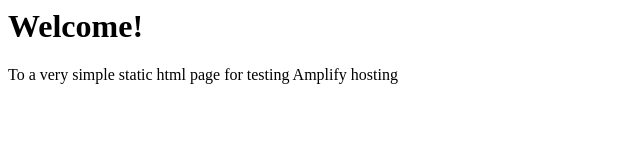
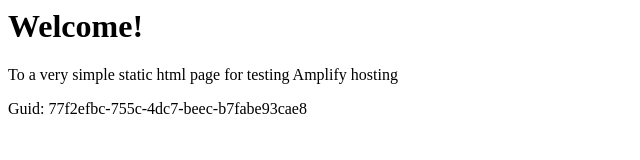
Before and after one commit to aws-aemilia-yul/Github-PR-Commit-Integration-Test-DoNotTouch-Gith-P5X5MO5I-v1-preprod-ca-central-1, a website: page src/index.html in a window 1280 px wide. Shown: the whole page, without its empty margins (0-640 px from the left). Drawn offline with Linux system fonts and the light colour scheme.

Commit message:
commit from integ tests

```diff
--- a/src/index.html
+++ b/src/index.html
@@ -1,3 +1,5 @@
+
+
 <html lang="en">
 
 <head>
@@ -10,6 +12,6 @@
 <body>
     <h1>Welcome!</h1>
     <p>To a very simple static html page for testing Amplify hosting</p>
-</body>
+    <p>Guid: 77f2efbc-755c-4dc7-beec-b7fabe93cae8</p></body>
 
 </html>
```
